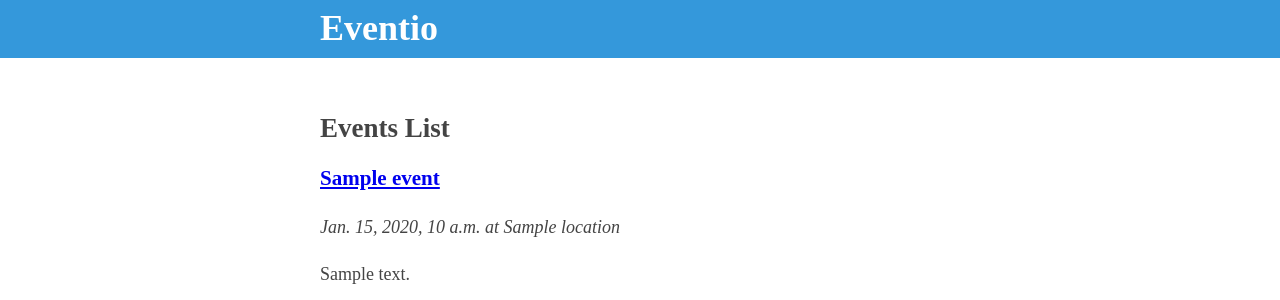
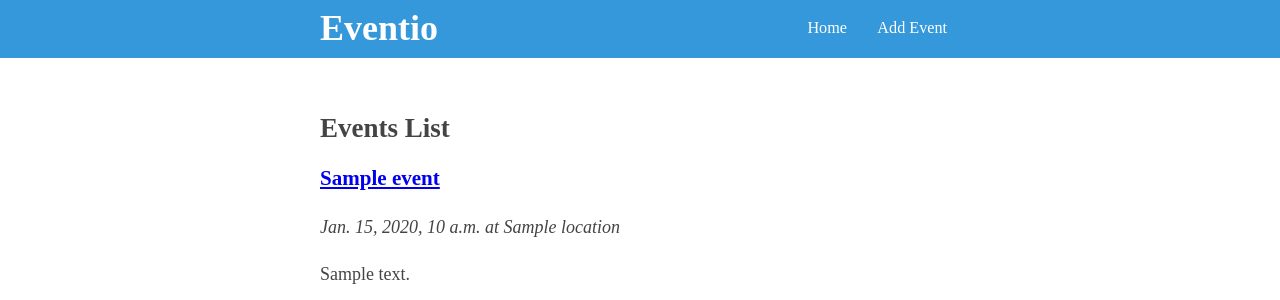
Before and after one commit to rnevius/eventio, a Django app: template templates/index.html in a window 1280 px wide. Shown: the top 300 px of the page. Run offline with Django 3.2, Linux system fonts and the light colour scheme; the template is opened without the code that fills it: most values are stand-ins (such as "Sample title", 1, 10 or a date in 2020).

Commit message:
Add navigation menu.

```diff
--- a/assets/css/app.css
+++ b/assets/css/app.css
@@ -15,7 +15,8 @@ button {
     border-radius: 5px;
     color: white;
     cursor: pointer;
-    padding: 0.55em 1.5em;
+    font: inherit;
+    padding: 0.4em 1.2em;
     text-decoration: none;
 }
 button:hover {
@@ -85,6 +86,19 @@ nav .title {
     font-weight: bold;
     text-decoration: none;
 }
+.menu {
+    float: right;
+}
+.menu a {
+    color: white;
+    display: inline-block;
+    font-size: 0.9em;
+    padding: 1em 0.8em;
+    text-decoration: none;
+}
+.menu a:hover {
+    background-color: #2980b9;
+}
 
 
 /* Typography */
--- a/templates/_partials/base.html
+++ b/templates/_partials/base.html
@@ -11,6 +11,12 @@
     <nav>
         <div class="container">
             <a class="title" href="/">Eventio</a>
+            <div class="menu">
+                <a href="/">Home</a>
+                <a href="{% url 'event_add' %}">Add Event</a>
+                <!-- <a>Login</a> -->
+                <!-- <a>Sign Up</a> -->
+            </div>
         </div>
     </nav>
     <div class="container">
```
